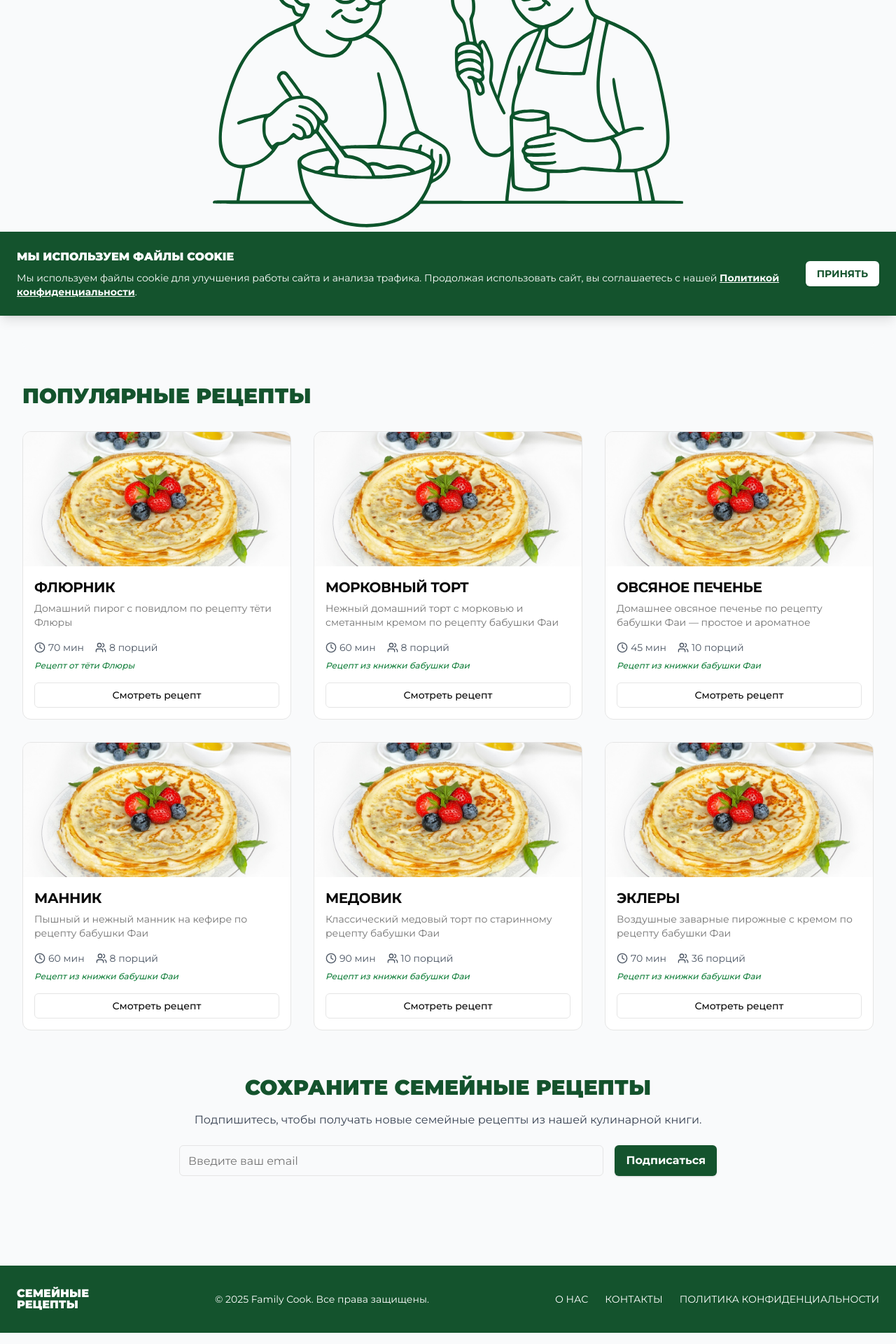
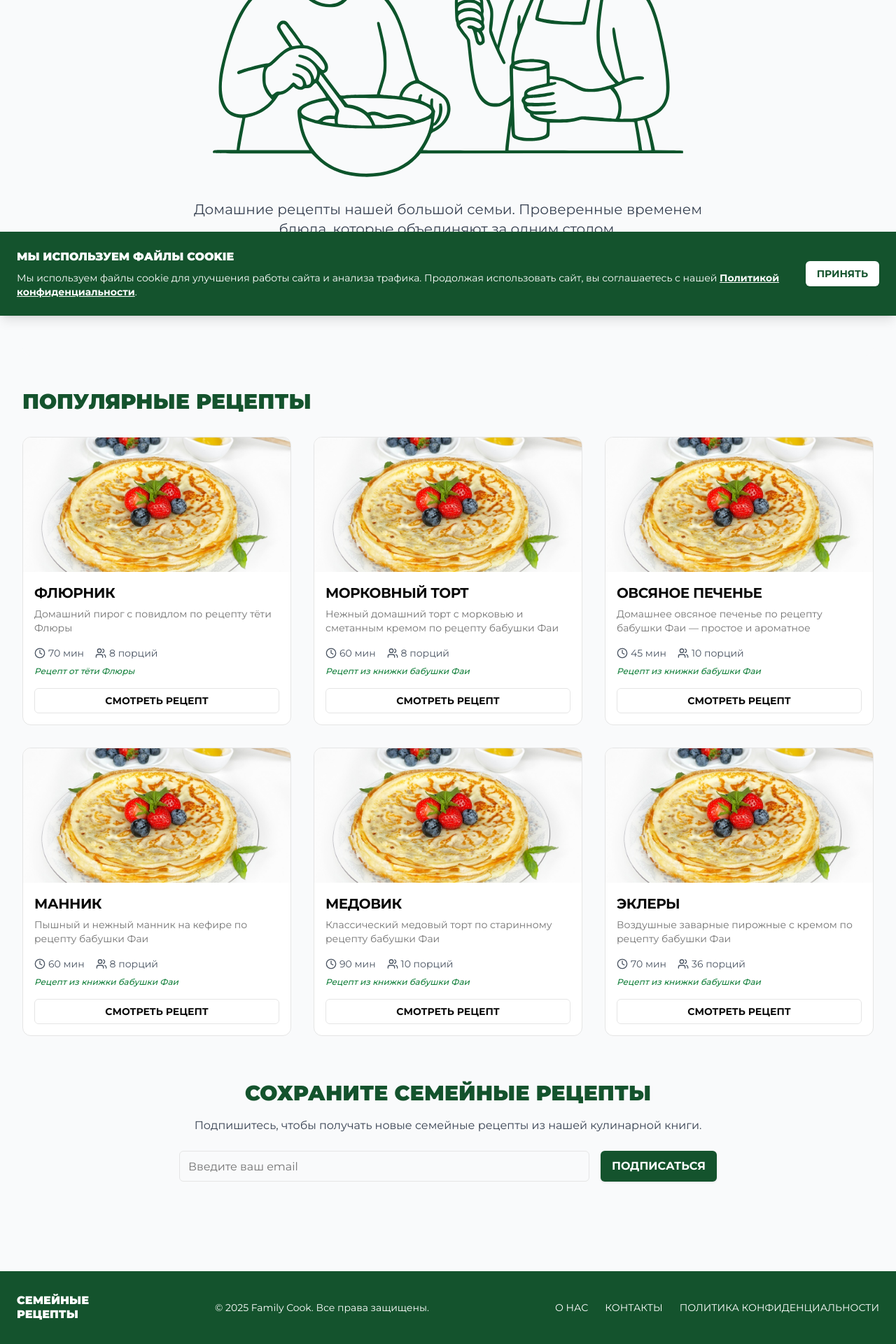
Before and after one commit to elli-ma/recipes, a Next.js app: page / in a window 1280 px wide. Shown: the part 349-2269 px from the top of the page at 70% size. Built offline with nearby package versions, Linux system fonts and the light colour scheme.

Commit message:
style: enhance button styling with consistent font weights and hover states

```diff
--- a/src/app/error.tsx
+++ b/src/app/error.tsx
@@ -43,14 +43,12 @@ export default function Error({
           <Button
             size="lg"
             onClick={reset}
-            className="bg-green-900 hover:bg-green-800 uppercase"
+            className="bg-green-900 hover:bg-green-800 uppercase font-semibold"
           >
-
             Попробовать снова
           </Button>
           <Link href="/">
-            <Button size="lg" variant="outline" className="uppercase">
-
+            <Button size="lg" variant="outline" className="uppercase font-semibold border-green-900 text-green-900 hover:bg-green-50">
               На главную
             </Button>
           </Link>
--- a/src/app/not-found.tsx
+++ b/src/app/not-found.tsx
@@ -21,14 +21,12 @@ export default function NotFound() {
 
         <div className="flex flex-col sm:flex-row gap-4 justify-center">
           <Link href="/">
-            <Button size="lg" className="bg-green-900 hover:bg-green-800 uppercase">
-
+            <Button size="lg" className="bg-green-900 hover:bg-green-800 uppercase font-semibold">
               На главную
             </Button>
           </Link>
           <Link href="/recipes">
-            <Button size="lg" variant="outline" className="uppercase">
-
+            <Button size="lg" variant="outline" className="uppercase font-semibold border-green-900 text-green-900 hover:bg-green-50">
               Смотреть рецепты
             </Button>
           </Link>
--- a/src/app/recipes/page.tsx
+++ b/src/app/recipes/page.tsx
@@ -110,7 +110,7 @@ export default function RecipesPage() {
                 )}
               </CardContent>
               <CardFooter className="p-3 md:p-4 pt-0">
-                <Button variant="outline" className="w-full text-sm">Подробнее</Button>
+                <Button variant="outline" className="w-full text-sm uppercase font-semibold">Подробнее</Button>
               </CardFooter>
             </Card>
           </Link>
--- a/src/components/Footer.tsx
+++ b/src/components/Footer.tsx
@@ -14,7 +14,7 @@ export function Footer() {
     <footer className="bg-green-900 dark:bg-gray-800 text-white dark:text-white py-6 md:py-8">
       <div className="container mx-auto px-4 md:px-6 flex flex-col md:flex-row items-center justify-between gap-4 md:gap-0">
 
-        <Link href="/" prefetch={false} className="flex-shrink-0 uppercase font-black text-white leading-none">
+        <Link href="/" prefetch={false} className="flex-shrink-0 uppercase font-black text-white leading-tight">
           семейные <br/> рецепты
         </Link>
         <p className="text-xs md:text-sm text-center md:text-left order-3 md:order-2">&copy; 2025 Family Cook. Все права защищены.</p>
--- a/src/components/Header.tsx
+++ b/src/components/Header.tsx
@@ -1,5 +1,6 @@
 "use client";
 
+import { useState } from "react";
 import Link from "next/link";
 import { Sheet, SheetContent, SheetTrigger } from "@/components/ui/sheet";
 import { Button } from "@/components/ui/button";
@@ -19,12 +20,18 @@ const navLinks = [
 ];
 
 export function Header() {
+  const [isOpen, setIsOpen] = useState(false);
+
+  const handleLinkClick = () => {
+    setIsOpen(false);
+  };
+
   return (
     <header className="bg-white sticky top-0 z-50 border-b border-gray-200">
 
       <div className="max-w-7xl mx-auto px-4 sm:px-6 lg:px-8 w-full items-center justify-between flex">
 
-        <Link href="/" prefetch={false} className="flex-shrink-0 uppercase font-black text-green-900 leading-none py-2">
+        <Link href="/" prefetch={false} className="flex-shrink-0 uppercase font-black text-green-900 leading-tight py-2">
           {/* <img className="h-12 md:h-16" src="/logo.svg" alt="Logo" /> */}
           семейные <br/> рецепты
         </Link>
@@ -48,7 +55,7 @@ export function Header() {
           </NavigationMenuList>
         </NavigationMenu>
       </div>
-      <Sheet>
+      <Sheet open={isOpen} onOpenChange={setIsOpen}>
         <SheetTrigger asChild>
           <Button variant="outline" size="icon" className="md:hidden">
             <MenuIcon className="h-6 w-6" />
@@ -64,6 +71,7 @@ export function Header() {
                 href={href}
                 className="flex items-center gap-2 text-lg font-medium hover:text-green-900 transition-colors uppercase border-b border-gray-100 pb-3"
                 prefetch={false}
+                onClick={handleLinkClick}
               >
                 {label}
               </Link>
--- a/src/components/Hero.tsx
+++ b/src/components/Hero.tsx
@@ -1,13 +1,15 @@
 "use client";
 
-import { Link } from "lucide-react";
 import Image from "next/image";
+import Link from "next/link";
+import { Button } from "@/components/ui/button";
+import { ChefHat, Heart } from "lucide-react";
 
 export function Hero() {
   return (
     <section className="relative rounded-xl overflow-hidden mb-12">
       <div className="relative min-h-[60vh] md:h-[100vh] flex items-center justify-center bg-gray-50">
-        <div className="w-full h-full flex items-center justify-center p-10 md:p-16 flex-col">
+        <div className="w-full h-full flex items-center justify-center p-10 md:p-16 flex-col gap-6 md:gap-8">
           <Image
             src="/hero.svg"
             alt="Семейные рецепты"
@@ -16,10 +18,25 @@ export function Hero() {
             priority
             className="w-full h-auto max-w-2xl object-contain"
           />
-                {/* <h1  className="text-3xl md:text-4xl pt-10 flex-shrink-0 uppercase font-black text-green-900 leading-none py-2">
 
-          семейные рецепты
-        </h1> */}
+          <div className="text-center max-w-3xl">
+            <p className="text-base md:text-xl text-gray-700 mb-6 md:mb-8 leading-relaxed">
+              Домашние рецепты нашей большой семьи. Проверенные временем блюда, которые объединяют за одним столом.
+            </p>
+
+            <div className="flex flex-col sm:flex-row gap-4 justify-center items-center w-full sm:w-auto">
+              <Link href="/recipes" className="w-full sm:w-auto">
+                <Button size="lg" className="w-full sm:w-auto bg-green-900 hover:bg-green-800 uppercase font-semibold text-sm md:text-base">
+                  Смотреть рецепты
+                </Button>
+              </Link>
+              <Link href="/about" className="w-full sm:w-auto">
+                <Button size="lg" variant="outline" className="w-full sm:w-auto uppercase font-semibold text-sm md:text-base border-green-900 text-green-900 hover:bg-green-50">
+                  О нас
+                </Button>
+              </Link>
+            </div>
+          </div>
         </div>
       </div>
     </section>
--- a/src/components/Newsletter.tsx
+++ b/src/components/Newsletter.tsx
@@ -17,7 +17,7 @@ export function Newsletter() {
             placeholder="Введите ваш email"
             className="flex-1 h-10 md:h-11 text-sm md:text-base"
           />
-          <Button type="submit" className="bg-green-900 hover:bg-green-800 text-white font-semibold h-10 md:h-11 text-sm md:text-base">
+          <Button type="submit" className="bg-green-900 hover:bg-green-800 text-white font-semibold h-10 md:h-11 text-sm md:text-base uppercase">
             Подписаться
           </Button>
         </form>
--- a/src/components/RecipeCards.tsx
+++ b/src/components/RecipeCards.tsx
@@ -53,7 +53,7 @@ export function RecipeCards() {
             </CardContent>
             <CardFooter className="p-4 pt-0">
               <Link href={`/recipes/${recipe.slug}`} className="w-full">
-                <Button variant="outline" className="w-full shadow-none text-sm">
+                <Button variant="outline" className="w-full shadow-none text-sm uppercase font-semibold">
                   Смотреть рецепт
                 </Button>
               </Link>
```
